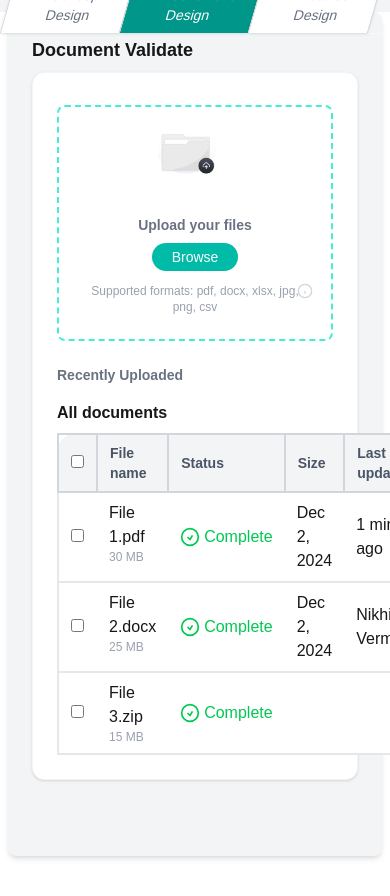
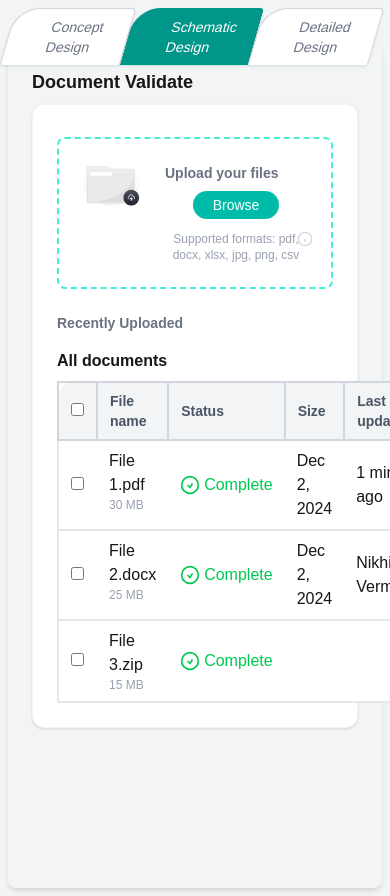
Before and after one commit to gayatrisustaininsight/green-ai-frontend, a Next.js app: page /dashboard in a window 390 px wide. Shown: the top 896 px of the page. Before the commit the page ends 864 px from the top, so only its background shows below. Built offline with nearby package versions, Linux system fonts and the light colour scheme.

Commit message:
Refactor DashboardWrapper layout for improved structure, adjust FileUpload component for better responsiveness, and enhance styling for a more cohesive user experience.

```diff
--- a/components/Dashbord/DashboardWrapper.tsx
+++ b/components/Dashbord/DashboardWrapper.tsx
@@ -69,7 +69,7 @@ const DashboardWrapper = () => {
         setAnalytics(true);
     }
     return (
-        <>
+        <div className="flex flex-col min-h-screen bg-gray-100  shadow-md  relative">
 
             <div className="flex  items-center  gap-4 bg-gray-100  justify-between w-full    pt-3 pr-1.5">
                 {/* <div className="w-fit  p-2  mb-5">
@@ -95,7 +95,7 @@ const DashboardWrapper = () => {
             </div>
 
 
-            <div className="flex flex-col min-h-screen bg-gray-100 rounded-lg m-2 mt-0 shadow-md  p-6 relative">
+            <div className="flex flex-col min-h-screen bg-gray-100 rounded-lg m-2 mt-8 shadow-md  p-6 relative">
                 <div className="absolute  -top-11 right-0 w-full   z-10">
                     <Tabs />
 
@@ -145,7 +145,7 @@ const DashboardWrapper = () => {
                     <div className={` flex  max-w-xl  flex-col gap-6 ${false ? "w-[350px]" : "w-full"}`}>
 
                         {
-                            analytics ? (
+                            false ? (
                                 <ScoreCard
                                     score={57}
                                     maxScore={57}
@@ -158,9 +158,11 @@ const DashboardWrapper = () => {
                                     <Activity />
                                     <div className="flex justify-end">
                                         <Button
+
                                             variant="outline"
                                             size="sm"
                                             onClick={handleGetAnalytics}>Get Analytics</Button>
+
                                     </div>
                                 </>
                             )
@@ -169,7 +171,7 @@ const DashboardWrapper = () => {
                 </div>
 
             </div>
-        </>
+        </div>
     );
 };
 
--- a/components/common/FileUpoad.tsx
+++ b/components/common/FileUpoad.tsx
@@ -169,28 +169,33 @@ const FileUpload: React.FC<FileUploadProps> = ({
         <div className={`w-full   flex  gap-4  ${true ? "flex-col" : "flex-row"}`}>
             <div
 
-                className={`w-full   mt-2 ${dragActive ? "border-blue-400" : ""} ${false ? "max-w-[250px]" : ""}`}
+                className={`w-full    mt-2 ${dragActive ? "border-blue-400" : ""} ${false ? "max-w-[250px]" : "flex items-center w-full mx-auto"}`}
                 onDragOver={handleDragOver}
                 onDragLeave={handleDragLeave}
                 onDrop={handleDrop}
             >
                 <div
-                    className={`border-2 p-4 border-dashed   ${dragActive ? "border-blue-400" : "border-teal-300"} rounded-lg bg-white px-6 py-6 flex flex-row items-center transition-colors duration-200 relative`}
+                    className={`border-2 p-4 border-dashed  w-full  ${dragActive ? "border-blue-400" : "border-teal-300"} rounded-lg bg-white px-6 py-6 flex flex-row items-center transition-colors duration-200 relative`}
                     onClick={openFileDialog}
                 >
 
-                    <div className="flex flex-col items-center w-full">
+                    <div className={`flex flex-row  w-full ${isAnalytics ? "flex-col items-center" : "flex-row gap-2"}`} >
 
                         <div className="flex-shrink-0 mr-4">
-                            <Image src="/icons/FileUplaod.png" alt="folder" width={58} height={58} />
+                            <Image src="/icons/FileUplaod.png" alt="folder" width={
+                                isAnalytics ? 100 : 58
+                            } height={
+                                isAnalytics ? 100 : 58
+                            } />
                         </div>
-                        <div className="flex-1 flex flex-col items-center  gap-2 justify-center mt-10 ">
-                            <h4 className="text-sm font-semibold text-gray-500 w-full text-center">
+                        <div className={`${isAnalytics ? "flex flex-col   gap-2   " : "flex-1 flex flex-col items-center  gap-2 justify-center "}`}>
+                            <h4 className="text-sm font-semibold text-gray-500 w-full text-">
                                 {heading}
                             </h4>
-                            <button className="text-sm bg-teal-500 text-white px-5 py-1 rounded-full font-medium text-center">Browse</button>
 
-                            <div className="text-xs relative text-gray-400 text-center flex items-center mt-1">
+                            <button className="text-sm bg-teal-500 text-white  max-w-min px-5 py-1 rounded-full font-medium text-">Browse</button>
+
+                            <div className="text-xs relative text-gray-400 text-center flex items- mt-1">
                                 Supported formats: {formats}
                                 <svg className="absolute -right-1.5 top-0    w-4 h-4 text-gray-300" fill="none" stroke="currentColor" strokeWidth="2" viewBox="0 0 24 24"><circle cx="12" cy="12" r="10" /><line x1="12" y1="16" x2="12" y2="12" /><line x1="12" y1="8" x2="12.01" y2="8" /></svg>
                             </div>
```
